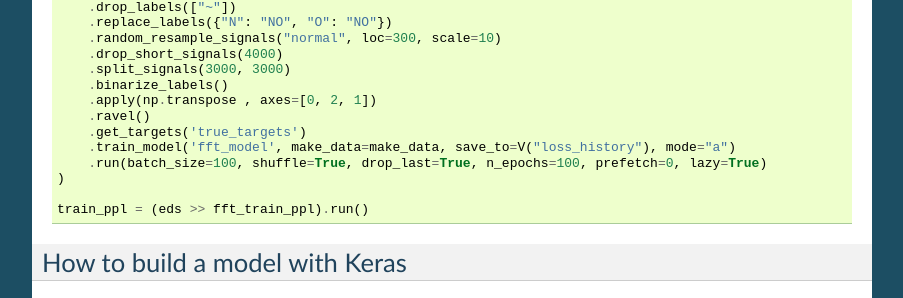
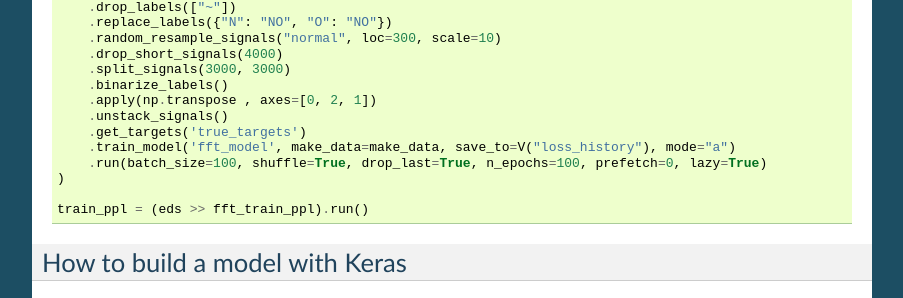
Before and after one commit to analysiscenter/cardio, a Sphinx documentation site: the page built from docs/modules/models.rst, in a window 1280 px wide and 900 px high, scrolled down 3295 px. Shown: the part 151-449 px from the top of the window, without its empty margins (198-1101 px from the left). Built offline with Sphinx 7.4.7, drawn with Linux system fonts in a browser that asks for light colours.

Commit message:
Renamed ravel to unstack_signals in the documentation and notebooks

```diff
--- a/docs/modules/models.rst
+++ b/docs/modules/models.rst
@@ -147,7 +147,7 @@ We applied this model to arrhythmia prediction from single-lead ECG. Train pipel
       .split_signals(3000, 3000)
       .binarize_labels()
       .apply(np.transpose , axes=[0, 2, 1])
-      .ravel()
+      .unstack_signals()
       .get_targets('true_targets')
       .train_model('fft_model', make_data=make_data, save_to=V("loss_history"), mode="a")
       .run(batch_size=100, shuffle=True, drop_last=True, n_epochs=100, prefetch=0, lazy=True)
```
Also changed, not shown: 2 other files.
